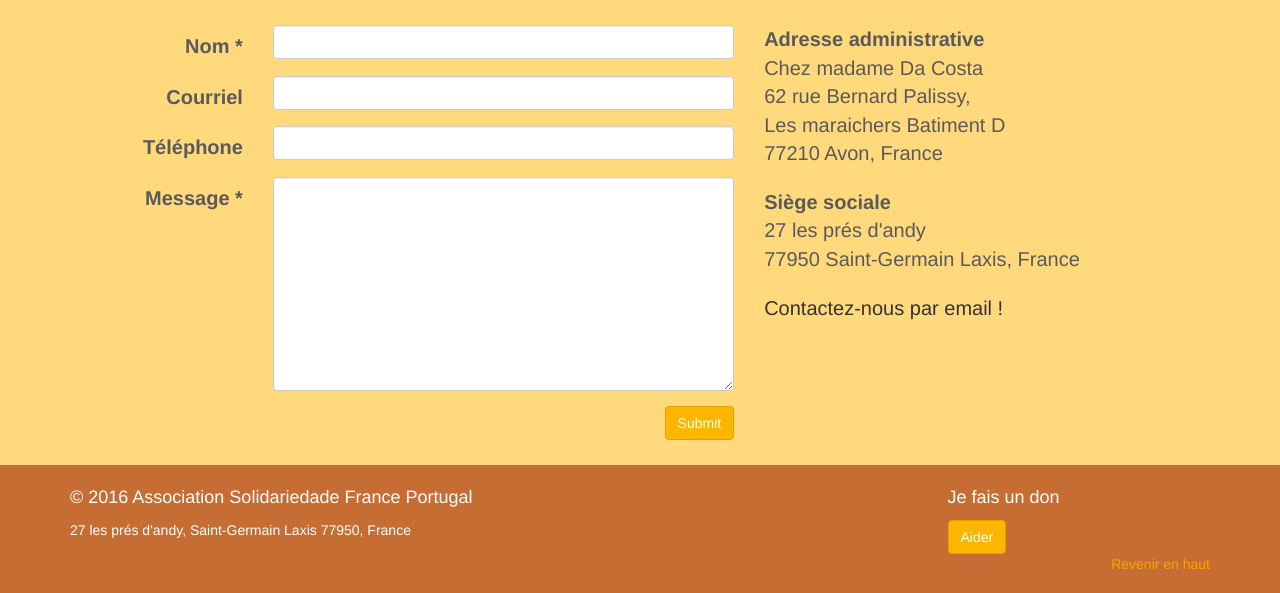
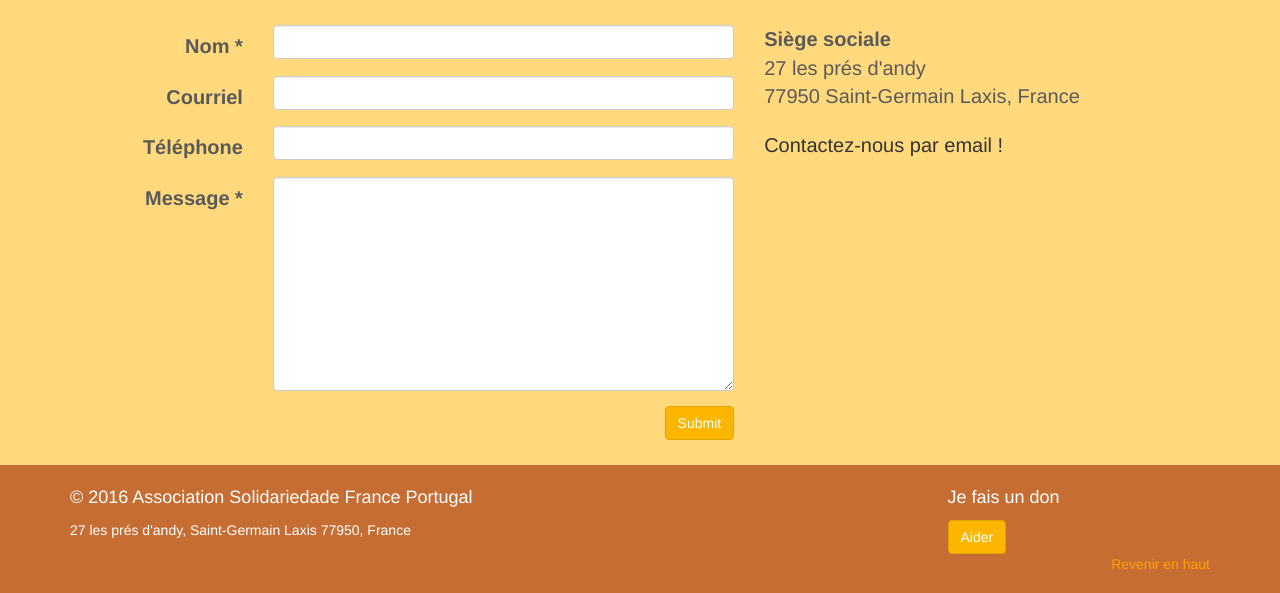
Before and after one commit to ZuluPro/solidariedade, a Django app: page /contact in a window 1280 px wide. Shown: the part 100-693 px from the top of the page. Run offline with Django 3.2, Linux system fonts and the light colour scheme; some libraries are stand-ins or nearby versions.

Commit message:
Remove Addr

```diff
--- a/solidaridade/contact/templates/contact.html
+++ b/solidaridade/contact/templates/contact.html
@@ -48,14 +48,6 @@
     </div>
     <div class="col-md-4">
       <address>
-        <strong>Adresse administrative</strong><br>
-        Chez madame Da Costa<br>
-        62 rue Bernard Palissy,<br>
-        Les maraichers Batiment D<br>
-        77210 Avon, France
-      </address>
-
-      <address>
         <strong>Siège sociale</strong><br>
         27 les prés d'andy<br>
         77950 Saint-Germain Laxis, France<br>
```
